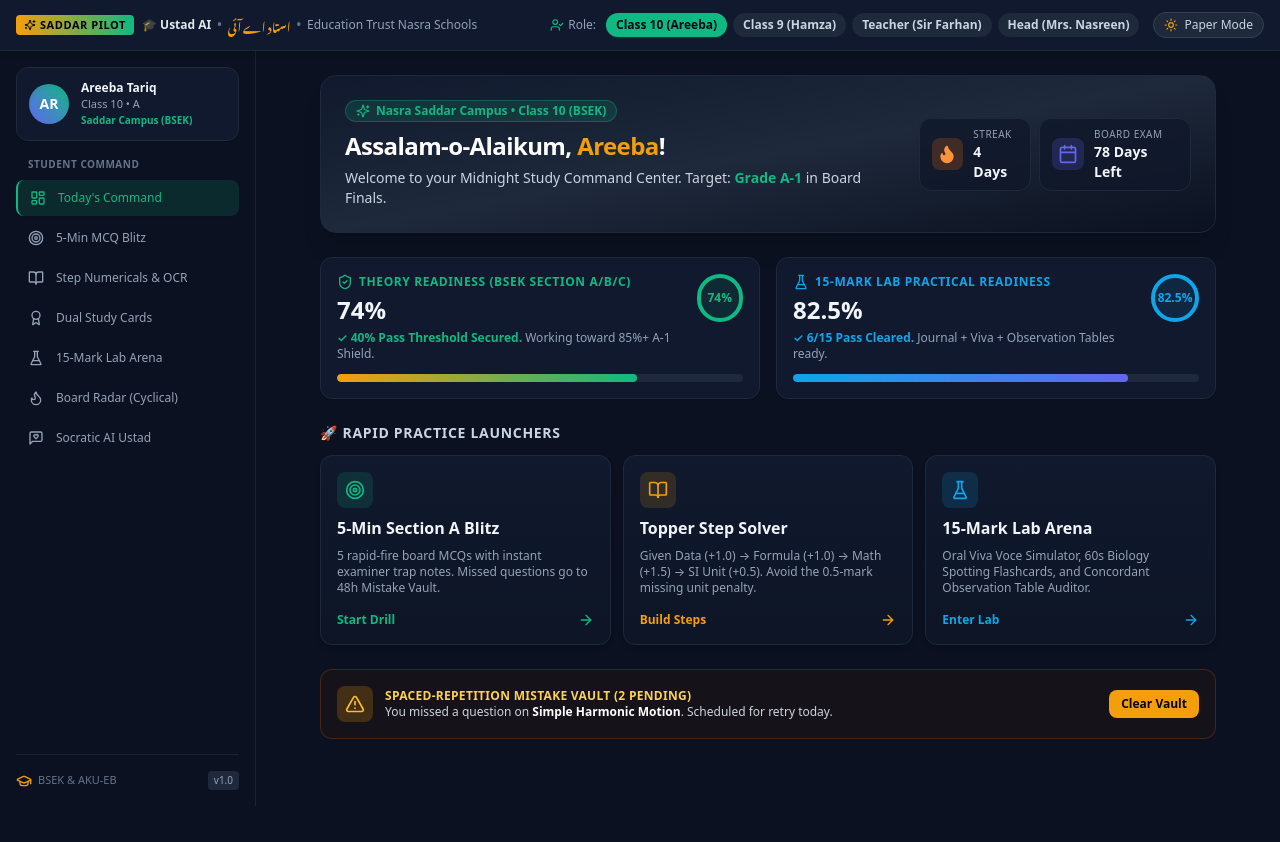
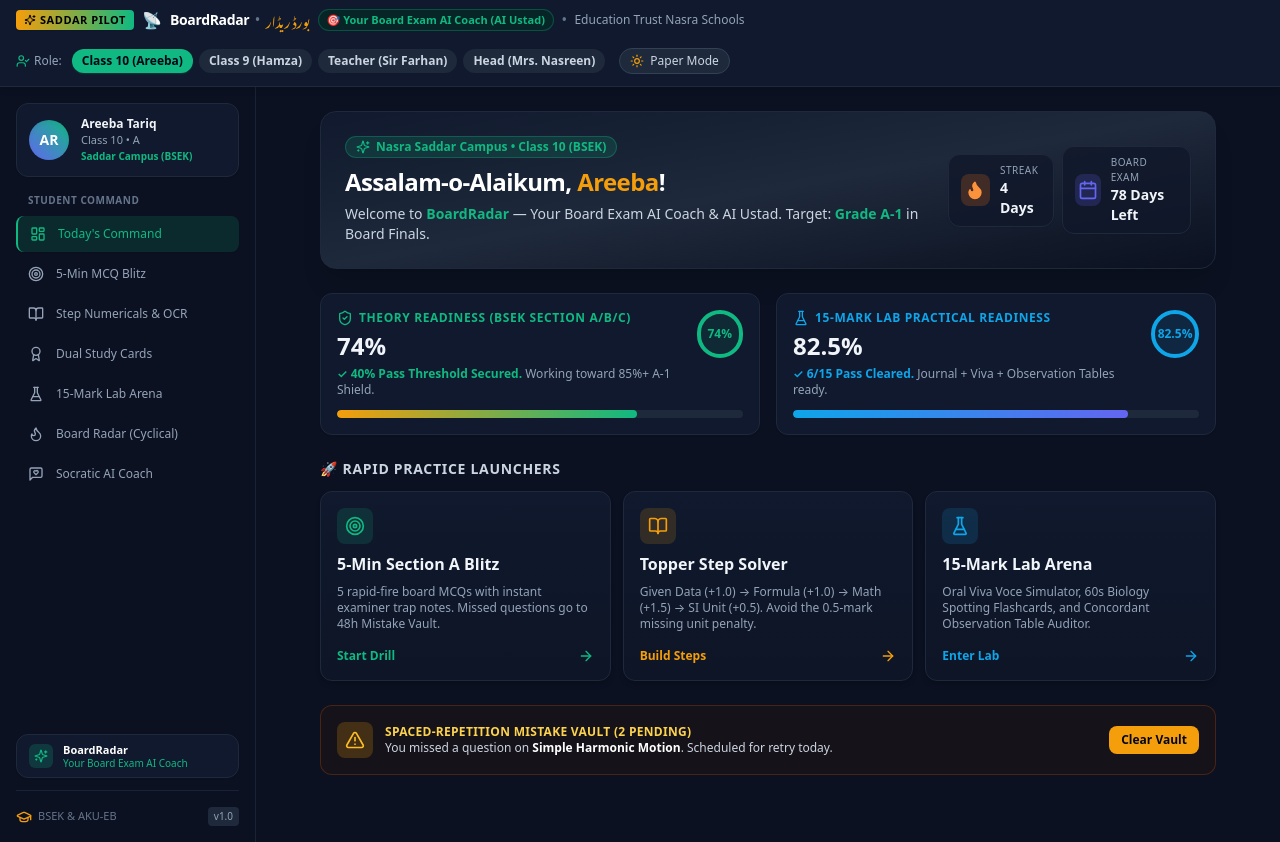
Before and after one commit to rehanali1148/boardbrain, a Next.js app: page /student in a window 1280 px wide. Before the commit the page ends 806 px from the top, so only its background shows below. Built offline with nearby package versions, Linux system fonts and the light colour scheme; no server answers.

Commit message:
Brand update: BoardRadar - Your Board Exam AI Coach (AI Ustad)

```diff
--- a/package.json
+++ b/package.json
@@ -1,5 +1,5 @@
 {
-  "name": "ustad-ai-nasra",
+  "name": "boardradar-platform",
   "version": "1.0.0",
   "private": true,
   "scripts": {
--- a/src/app/layout.tsx
+++ b/src/app/layout.tsx
@@ -1,4 +1,4 @@
-import type { Metadata } from "next";
+import type { Metadata, Viewport } from "next";
 import "./globals.css";
 import { AuthProvider } from "@/lib/authContext";
 import RoleSwitcherBar from "@/components/navigation/RoleSwitcherBar";
@@ -6,9 +6,15 @@ import DesktopSidebar from "@/components/navigation/DesktopSidebar";
 import MobileDock from "@/components/navigation/MobileDock";
 
 export const metadata: Metadata = {
-  title: "Ustad AI | Nasra Academic Platform",
-  description: "Curriculum-grounded Pakistani Board (BSEK Karachi & AKU-EB) academic intelligence platform for Class 9 and 10 students and teachers.",
-  viewport: "width=device-width, initial-scale=1, maximum-scale=1, user-scalable=0",
+  title: "BoardRadar | Your Board Exam AI Coach (AI Ustad) - BSEK & AKU-EB",
+  description: "BoardRadar: 15-Year past-paper grounded Pakistani Board (BSEK Karachi & AKU-EB) academic intelligence platform and AI Coach for Class 9 & 10 students and teachers.",
+};
+
+export const viewport: Viewport = {
+  width: "device-width",
+  initialScale: 1,
+  maximumScale: 1,
+  userScalable: false,
 };
 
 export default function RootLayout({
--- a/src/app/page.tsx
+++ b/src/app/page.tsx
@@ -20,7 +20,7 @@ export default function HomePage() {
     <div className="flex items-center justify-center min-h-[60vh]">
       <div className="text-center space-y-3">
         <div className="w-12 h-12 border-4 border-brand-emerald border-t-transparent rounded-full animate-spin mx-auto" />
-        <p className="text-sm text-slate-400 font-medium">Entering Ustad AI Academic Command Center...</p>
+        <p className="text-sm text-slate-400 font-medium">Entering BoardRadar Academic Command Center...</p>
       </div>
     </div>
   );
--- a/src/app/student/page.tsx
+++ b/src/app/student/page.tsx
@@ -62,7 +62,7 @@ export default function StudentHomePage() {
               Assalam-o-Alaikum, <span className="text-brand-amber">{user?.full_name?.split(" ")[0]}</span>!
             </h1>
             <p className="text-xs md:text-sm text-slate-300">
-              Welcome to your Midnight Study Command Center. Target: <span className="text-brand-emerald font-bold">Grade A-1</span> in Board Finals.
+              Welcome to <span className="text-brand-emerald font-semibold">BoardRadar</span> — Your Board Exam AI Coach &amp; AI Ustad. Target: <span className="text-brand-emerald font-bold">Grade A-1</span> in Board Finals.
             </p>
           </div>
 
--- a/src/app/student/ustad/page.tsx
+++ b/src/app/student/ustad/page.tsx
@@ -23,7 +23,7 @@ export default function SocraticUstadPage() {
   const [messages, setMessages] = useState<Message[]>([
     {
       role: "ustad",
-      text: "Assalam-o-Alaikum! Main Ustad AI hoon. Board exam ya numericals mein koi bhi mushkil ho, bina jhijhak poochein. Hum step-by-step solve karein ge.",
+      text: "Assalam-o-Alaikum! Main aap ka AI Ustad hoon — BoardRadar ka Socratic Exam Coach. Board exam ya numericals mein koi bhi mushkil ho, bina jhijhak poochein. Hum step-by-step solve karein ge.",
     },
   ]);
   const [inputText, setInputText] = useState("");
@@ -88,7 +88,7 @@ export default function SocraticUstadPage() {
         <div>
           <h1 className="text-lg font-bold text-white flex items-center gap-2">
             <MessageSquareHeart className="w-5 h-5 text-brand-emerald" />
-            <span>Voice-Enabled Socratic AI Ustad</span>
+            <span>Socratic AI Ustad (Your Board Exam Coach)</span>
           </h1>
           <p className="text-xs text-slate-400">
             Ask in Roman Urdu or English. Guided step-by-step without giving away answers immediately.
--- a/src/components/navigation/DesktopSidebar.tsx
+++ b/src/components/navigation/DesktopSidebar.tsx
@@ -14,7 +14,8 @@ import {
   Flame,
   Award,
   BookOpen,
-  GraduationCap
+  GraduationCap,
+  Sparkles
 } from "lucide-react";
 
 export default function DesktopSidebar() {
@@ -29,7 +30,7 @@ export default function DesktopSidebar() {
     { label: "Dual Study Cards", href: "/student/dual-cards", icon: Award },
     { label: "15-Mark Lab Arena", href: "/student/labs", icon: FlaskConical },
     { label: "Board Radar (Cyclical)", href: "/student/radar", icon: Flame },
-    { label: "Socratic AI Ustad", href: "/student/ustad", icon: MessageSquareHeart },
+    { label: "Socratic AI Coach", href: "/student/ustad", icon: MessageSquareHeart },
   ];
 
   const teacherLinks = [
@@ -87,6 +88,17 @@ export default function DesktopSidebar() {
         })}
       </nav>
 
+      {/* Brand & AI Coach Tagline Card */}
+      <div className="my-3 px-3 py-2 rounded-xl bg-[#10192D] border border-slate-800 text-[11px] text-slate-300 flex items-center gap-2.5 shadow-sm">
+        <div className="w-6 h-6 rounded-md bg-emerald-500/20 text-brand-emerald flex items-center justify-center shrink-0">
+          <Sparkles className="w-3.5 h-3.5" />
+        </div>
+        <div className="leading-tight">
+          <p className="font-bold text-white text-[11px]">BoardRadar</p>
+          <p className="text-brand-emerald text-[10px] font-medium">Your Board Exam AI Coach</p>
+        </div>
+      </div>
+
       {/* Bottom Board Badge */}
       <div className="mt-auto pt-4 border-t border-slate-800/80 text-[11px] text-slate-500 flex items-center justify-between">
         <div className="flex items-center gap-1.5">
--- a/src/components/navigation/MobileDock.tsx
+++ b/src/components/navigation/MobileDock.tsx
@@ -15,7 +15,7 @@ export default function MobileDock() {
     { label: "Today", href: "/student", icon: LayoutDashboard },
     { label: "Practice", href: "/student/practice", icon: Target },
     { label: "Labs", href: "/student/labs", icon: FlaskConical },
-    { label: "AI Ustad", href: "/student/ustad", icon: MessageSquareHeart },
+    { label: "AI Coach", href: "/student/ustad", icon: MessageSquareHeart },
   ];
 
   const teacherTabs = [
--- a/src/components/navigation/RoleSwitcherBar.tsx
+++ b/src/components/navigation/RoleSwitcherBar.tsx
@@ -15,12 +15,20 @@ export default function RoleSwitcherBar() {
           <Sparkles className="w-3 h-3" />
           <span>Saddar Pilot</span>
         </div>
-        <div className="flex items-center gap-1.5 font-semibold text-slate-200">
-          <span>🎓 Ustad AI</span>
-          <span className="text-slate-500">•</span>
-          <span className="text-brand-amber font-nastaliq text-xs">استاد اے آئی</span>
-          <span className="text-slate-500">•</span>
-          <span className="text-slate-400 font-normal hidden sm:inline">Education Trust Nasra Schools</span>
+        <div className="flex items-center gap-2 font-semibold text-slate-200">
+          <span className="text-brand-emerald text-base">📡</span>
+          <div className="flex flex-col sm:flex-row sm:items-center sm:gap-2">
+            <div className="flex items-center gap-1.5">
+              <span className="font-extrabold tracking-tight text-white text-sm">BoardRadar</span>
+              <span className="text-slate-500">•</span>
+              <span className="text-brand-amber font-nastaliq text-xs" dir="rtl">بورڈ ریڈار</span>
+            </div>
+            <span className="inline-flex items-center gap-1 px-2 py-0.5 rounded-full bg-emerald-950/60 text-brand-emerald text-[10px] md:text-[11px] font-semibold border border-emerald-500/30">
+              <span>🎯 Your Board Exam AI Coach (AI Ustad)</span>
+            </span>
+          </div>
+          <span className="text-slate-500 hidden lg:inline">•</span>
+          <span className="text-slate-400 font-normal hidden lg:inline">Education Trust Nasra Schools</span>
         </div>
       </div>
 
```
